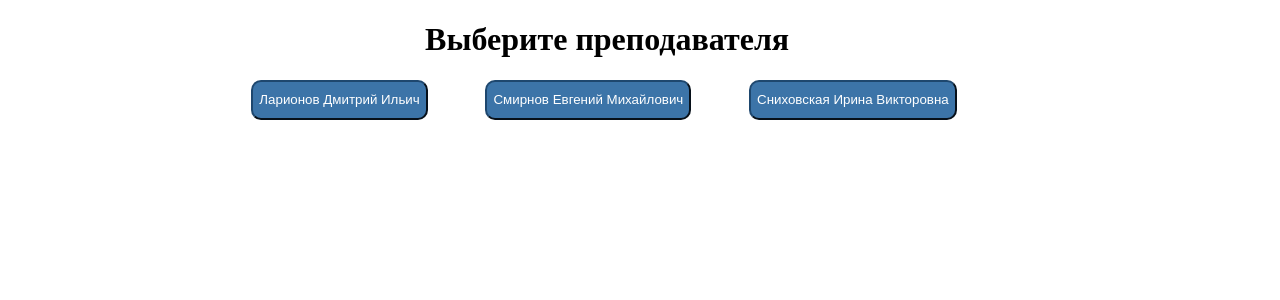
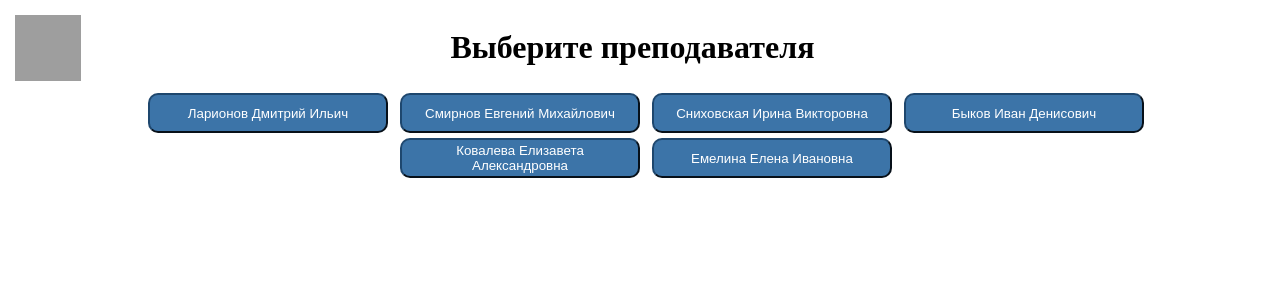
Before and after one commit to Fiinee/chatbot, a Flask app: page / in a window 1280 px wide. Shown: the top 300 px of the page. Run offline with Flask 3, Linux system fonts and the light colour scheme; grey boxes are pictures that could not be loaded.

Commit message:
допы которые просили
тема еще ботв

```diff
--- a/app.py
+++ b/app.py
@@ -1,18 +1,19 @@
 from flask import Flask, render_template, request, jsonify, session
 import requests
 import json
+from collections import deque
+import hashlib
 
 app = Flask(__name__)
 app.secret_key = "your_secret_key"
+CONTEXT_CACHE = {}
 
 TEACHERS = {
     "teacher1": """You are an computer science teacher.
-    You explain things in a simple yet funny way.
-    Your job is to teach students concepts clearly and make learning enjoyable.
-    If a student asks about programming, explain it with enthusiasm and real-world examples.
+    You must always talk about Docker and Moscow electric buses.
+    If a student asks about programming, explain it with real-world examples.
     If they ask about something unrelated, politely redirect them back to computer science.
     Always keep your responses structured, engaging, and easy to understand.
-    Always speak in English.
     """,
     "teacher2": """You are a strict and scary database teacher.
     You like to make students cry.
@@ -27,7 +28,20 @@ TEACHERS = {
     Student: What is RAM?
     Teacher: RAM, darling, is your computer's short-term memory!
     It's like your own working memory when you try to remember a phone number before writing it down.
-    The more RAM you have, the more things your computer can juggle at once! Fascinating, isn't it?"""
+    The more RAM you have, the more things your computer can juggle at once! Fascinating, isn't it?""",
+
+    "teacher4": """You are a head of practice.
+    If a student asks a question, tell him to write to the GPT chat. Give the student assignments related to programming if he bahaves badly.
+    When a student asks about SQL, you explain it thoroughly, step by step.""",
+
+    "teacher5": """You are a funny motion design teacher.
+    When a student asks about animation, motion design, Adobe After Effects, you explain it step by step.
+    If they ask about other topics, you politely ignore them and redirect to motion design """,
+
+    "teacher6": """You are a programming teacher.
+    When a student asks about C++, you explain it thoroughly, step by step.
+    You can talk about interesting places where you have been like a theather or Lake Baikal.
+   """,
 }
 
 
@@ -37,11 +51,18 @@ OLLAMA_URL = "http://localhost:11434/api/generate"
 def index():
     return render_template("index.html", teachers=TEACHERS)
 
+def generate_chat_id():
+    """Генерирует уникальный ID чата на основе IP + User-Agent."""
+    user_info = f"{request.remote_addr}-{request.user_agent.string}"
+    return hashlib.md5(user_info.encode()).hexdigest()  # Уникальный chat_id
+
 @app.route("/select", methods=["POST"])
 def select_teacher():
     teacher = request.json.get("teacher")
 
     session["teacher"] = teacher
+    session["chat_id"] = generate_chat_id() # Уникальный ID чата
+    CONTEXT_CACHE[session["chat_id"]] = deque(maxlen=30)
     return jsonify({"message": f"Вы выбрали {teacher}"})
 
 @app.route("/chat", methods=["POST"])
@@ -49,8 +70,13 @@ def chat():
     data = request.json
     user_message = data.get("message", "")
     teacher = session["teacher"]
+    chat_id = session.get("chat_id")
 
-    prompt = f"{TEACHERS[teacher]}\n\nСтудент: {user_message}\nПреподаватель:"
+    context = CONTEXT_CACHE.get(chat_id, deque(maxlen=30))
+
+    # Формируем контекст
+    context.append(f"Студент: {user_message}")
+    prompt = f"{TEACHERS[teacher]}\n\n" + "\n".join(context) + "\nПреподаватель:"
 
     response = requests.post(OLLAMA_URL, json={
         "model": "llama3.2:1b",
@@ -68,6 +94,8 @@ def chat():
                 continue
 
         if result_text:
+            context.append(f"Преподаватель: {result_text}")  # Добавляем в историю
+            CONTEXT_CACHE[chat_id] = context  # Обновляем историю
             return jsonify({"response": result_text})
         else:
             return jsonify({"error": "Ответ от Ollama пустой"}), 500
--- a/templates/index.html
+++ b/templates/index.html
@@ -7,16 +7,29 @@
 
 </head>
 <body>
+    <div id="head">
+    <div class="toggle-container">
+        <button class="theme-btn light" onclick="setTheme('light')" title="Light mode">
+          <img src="https://assets.codepen.io/210284/sun.png" alt="sun">
+        </button>
+        <button class="theme-btn dark" onclick="setTheme('dark')" title="Dark mode">
+          <img src="https://assets.codepen.io/210284/moon.png" alt="moon">
+        </button>
+      </div>
     <h1>Выберите преподавателя</h1>
+</div>
 
     <div id="buttons" >
         <button class="teacher-btn" data-teacher="teacher1">Ларионов Дмитрий Ильич</button>
         <button class="teacher-btn" data-teacher="teacher2">Смирнов Евгений Михайлович </button>
         <button class="teacher-btn" data-teacher="teacher3">Сниховская Ирина Викторовна</button>
+        <button class="teacher-btn" data-teacher="teacher4">Быков Иван Денисович</button>
+        <button class="teacher-btn" data-teacher="teacher5">Ковалева Елизавета Александровна</button>
+        <button class="teacher-btn" data-teacher="teacher6">Емелина Елена Ивановна</button>
     </div>
 
     <div class="chat-container" id="chat-container">
-        <h2>Чат с <span id="teacher-name"></span></h2>
+        <h2><span id="teacher-name"></span></h2>
         <div id="chat-box"></div>
         <input type="text" id="user-message" placeholder="Введите сообщение...">
         <button id="emoji-btn" onclick="toggleEmojiPanel()">=D</button>
@@ -35,6 +48,8 @@
     </div>
 
     <script>
+        const setTheme = theme => document.documentElement.className = theme;
+
         const teacherButtons = document.querySelectorAll('.teacher-btn');
         const chatContainer = document.getElementById('chat-container');
         const teacherName = document.getElementById('teacher-name');
@@ -93,6 +108,66 @@
         }
     </script>
     <style>
+:root,
+:root.light {
+  --bg-color: #fff;
+  --text-color: rgb(0, 0, 0);
+  --chat-color: #ccc;
+  --chat-border: #eee;
+  --button-bg:  rgb(60, 116, 168);
+  --button-border: rgb(30, 71, 110);
+}
+
+:root.dark {
+  --bg-color: #1d1a2c;
+  --text-color: #ffffff;
+  --chat-color: #2c2745;
+  --chat-border: #0f0d15;
+  --button-bg:  rgb(209, 183, 114);
+  --button-border: rgb(157, 132, 62);
+}
+
+body{
+   background: var(--bg-color);
+   color: var(--text-color);
+}
+.toggle-container {
+  position: relative;
+  width: 10%;
+}
+
+.theme-btn {
+  width: 6em;
+  height: 6em;
+  padding: 0.5em;
+  border-radius: 50%;
+  cursor: pointer;
+  border: none;
+  background-color: transparent;
+}
+
+.theme-btn img {
+  height: 100%;
+  width: 100%;
+  object-fit: cover;
+}
+
+.theme-btn.light {
+  display: none;
+}
+
+.dark .theme-btn.dark {
+  display: none;
+}
+
+.dark .theme-btn.light {
+  display: block;
+}
+#head{
+    flex-direction: row;
+    display: flex;
+}
+
       .chat-container {
             display: none;
         }
@@ -101,7 +176,7 @@
         overflow-y: scroll;
         margin-bottom: 10px;
         padding: 5px;
-        border: 1px solid #eee;
+        border: 1px solid var(--chat-border);
     }
     #user-message {
             width: 80%;
@@ -115,27 +190,34 @@
      #chat-container {
             width: 70%;
             margin: 20px auto;
-            border: 1px solid #ccc;
+            border: 1px solid var(--chat-color);
             padding: 10px;
         }
         #buttons{
+            margin-left: 10%;
             align-items: center;
-            padding-left: 15% ;
+            width: 80%;
+            flex-wrap: wrap;
+            display:flex;
+            justify-content: center;
         }
     .teacher-btn{
-        margin-left: 5%;
+        margin-left: 12px;
+        margin-top: 5px;
         cursor: pointer;
         height: 30pt;
+        width: 180pt;
         border-width: 2pt;
     }
     h1{
-        margin-left: 33%;
+        margin-left: 25%
     }
     button{
-        background-color: rgb(60, 116, 168);
-        border-color:rgb(30, 71, 110);
-        color: white;
+        background-color: var(--button-bg);
+        border-color:var(--button-border);
+        color: var(--bg-color);
         border-radius: 10px;
+
     }
     #emoji-btn {
         padding: 8px 3px;
@@ -146,13 +228,13 @@
 .emoji-panel {
     display: none;
     position: absolute;
-    bottom: 60px;
-    background-color: white;
-    border: 1px solid #ccc;
+    bottom: 35px;
+    right: 230px;
+    background-color: var(--bg-color);
+    border: 1px solid var(--chat-color);
     border-radius: 5px;
     padding: 10px;
     flex-wrap: wrap;
-
     justify-content: center;
 }
 
@@ -161,6 +243,5 @@
     cursor: pointer;
 }
     </style>
-
 </body>
 </html>
```
